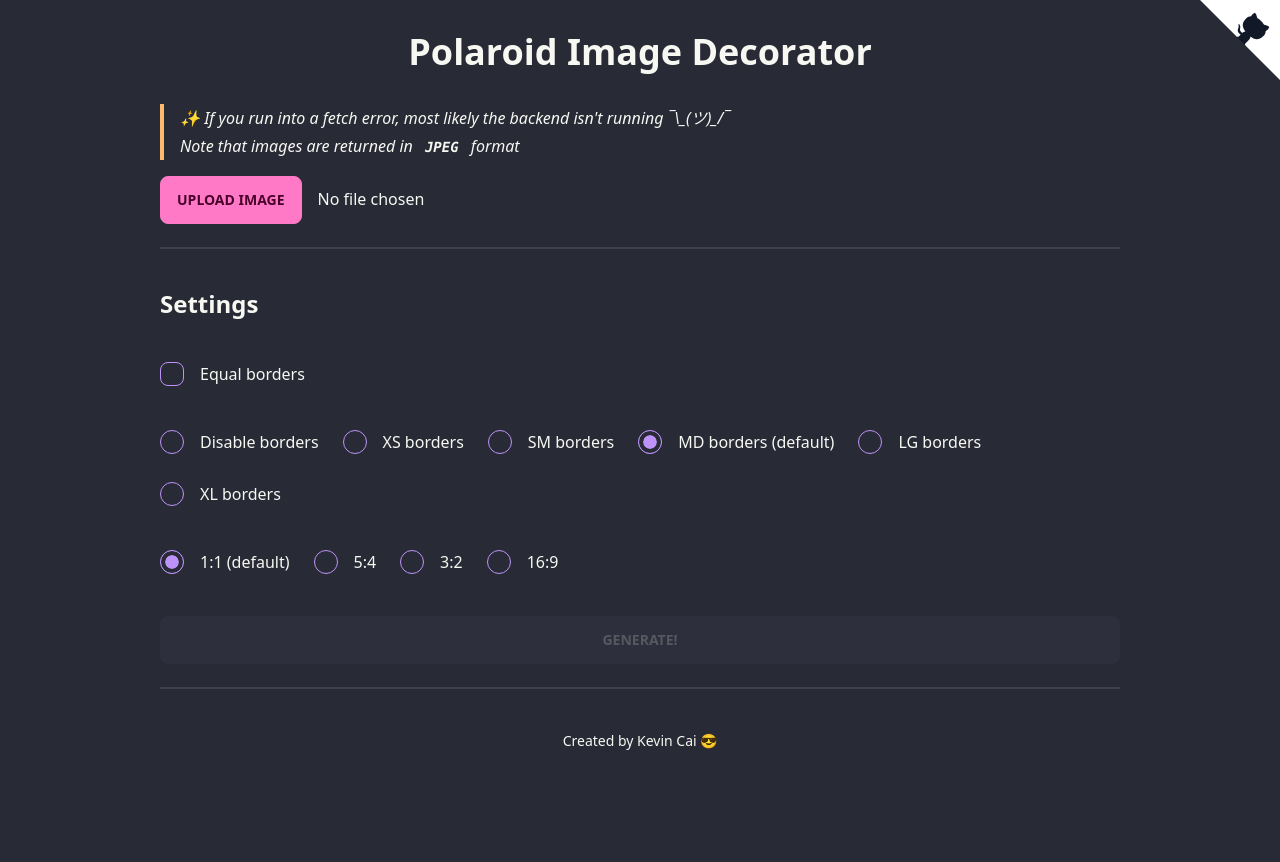
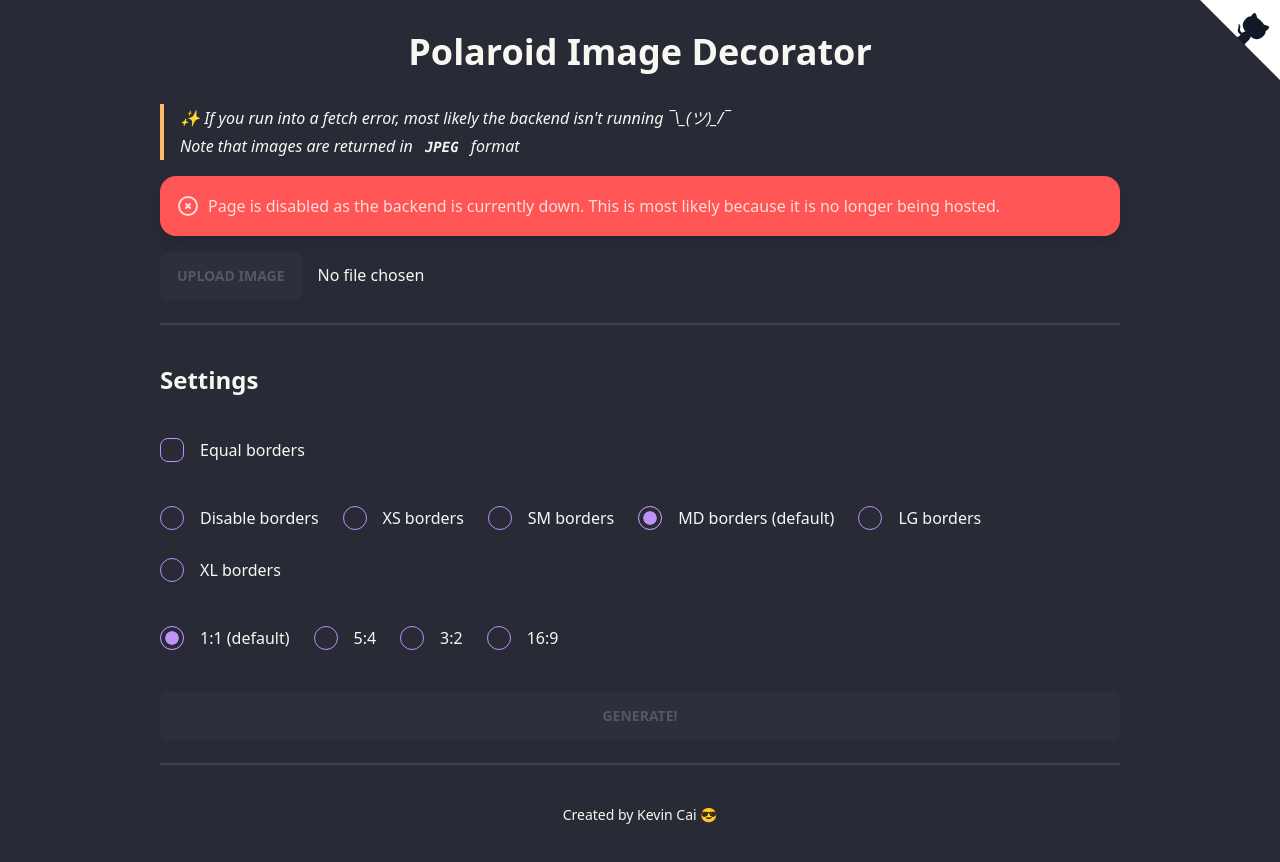
Before and after one commit to Kevin-Cai-dev/polaroid-image-decorator, a Next.js app in the folder frontend/: page / in a window 1280 px wide. Shown: the top 862 px of the page. Before the commit the page ends 800 px from the top, so only its background shows below. Built offline with nearby package versions, Linux system fonts and the light colour scheme; no server answers.

Commit message:
disabled website when backend is not running

```diff
--- a/frontend/src/common/utils.tsx
+++ b/frontend/src/common/utils.tsx
@@ -25,3 +25,15 @@ export const createImage = async (
         ];
     }
 };
+
+export const healthCheck = async (): Promise<number> => {
+    try {
+        const res = await fetch(`${process.env.NEXT_PUBLIC_API_ENDPOINT}`, {
+            method: 'GET',
+        });
+        return res.status;
+    } catch (err) {
+        console.log(err);
+        return 503;
+    }
+};
--- a/frontend/src/components/error-alert.tsx
+++ b/frontend/src/components/error-alert.tsx
@@ -4,7 +4,7 @@ interface Props {
 
 export const ErrorAlert = ({ error }: Props) => {
     return (
-        <div className="alert alert-error shadow-lg">
+        <div className="alert alert-error mb-4 shadow-lg">
             <div>
                 <svg
                     xmlns="http://www.w3.org/2000/svg"
--- a/frontend/src/pages/index.tsx
+++ b/frontend/src/pages/index.tsx
@@ -1,7 +1,7 @@
 import type { NextPage } from 'next';
-import { useState, useRef, ChangeEvent } from 'react';
+import { useState, useRef, ChangeEvent, useEffect } from 'react';
 
-import { createImage } from '@common/utils';
+import { createImage, healthCheck } from '@common/utils';
 import { Disclaimer } from '@components/disclaimer';
 import { ErrorAlert } from '@components/error-alert';
 import { Footer } from '@components/footer';
@@ -9,6 +9,7 @@ import { GithubCorner } from '@components/github-corner';
 import { Settings } from '@components/settings';
 
 const Home: NextPage = () => {
+    const [isDown, setIsDown] = useState(false);
     const [selectedFile, setSelectedFile] = useState<File>();
     const [newImage, setNewImage] = useState<string>();
     const [evenBorder, setEvenBorder] = useState(false);
@@ -18,6 +19,17 @@ const Home: NextPage = () => {
     const [isError, setIsError] = useState(false);
     const [errorMessage, setErrorMessage] = useState('');
     const hiddenFileInput = useRef<HTMLInputElement>(null);
+
+    useEffect(() => {
+        const pingBackend = async () => {
+            const status = await healthCheck();
+            if (status !== 200) {
+                setIsDown(true);
+            }
+        };
+
+        pingBackend();
+    }, []);
 
     const settingsProps = {
         evenBorder,
@@ -63,6 +75,9 @@ const Home: NextPage = () => {
                 Polaroid Image Decorator
             </h1>
             <Disclaimer />
+            {isDown && (
+                <ErrorAlert error="Page is disabled as the backend is currently down. This is most likely because it is no longer being hosted." />
+            )}
             <input
                 type="file"
                 name="image-upload"
@@ -70,9 +85,14 @@ const Home: NextPage = () => {
                 ref={hiddenFileInput}
                 className="hidden"
                 onChange={handleUpload}
+                disabled={isDown}
             />
             <div>
-                <button className="btn btn-primary" onClick={onFileClick}>
+                <button
+                    className="btn btn-primary"
+                    onClick={onFileClick}
+                    disabled={isDown}
+                >
                     Upload image
                 </button>
                 <span className="pl-4">
@@ -87,7 +107,7 @@ const Home: NextPage = () => {
                 <button
                     className="btn btn-secondary"
                     onClick={getImage}
-                    disabled={!selectedFile}
+                    disabled={!selectedFile || isDown}
                 >
                     Generate!
                 </button>
```
